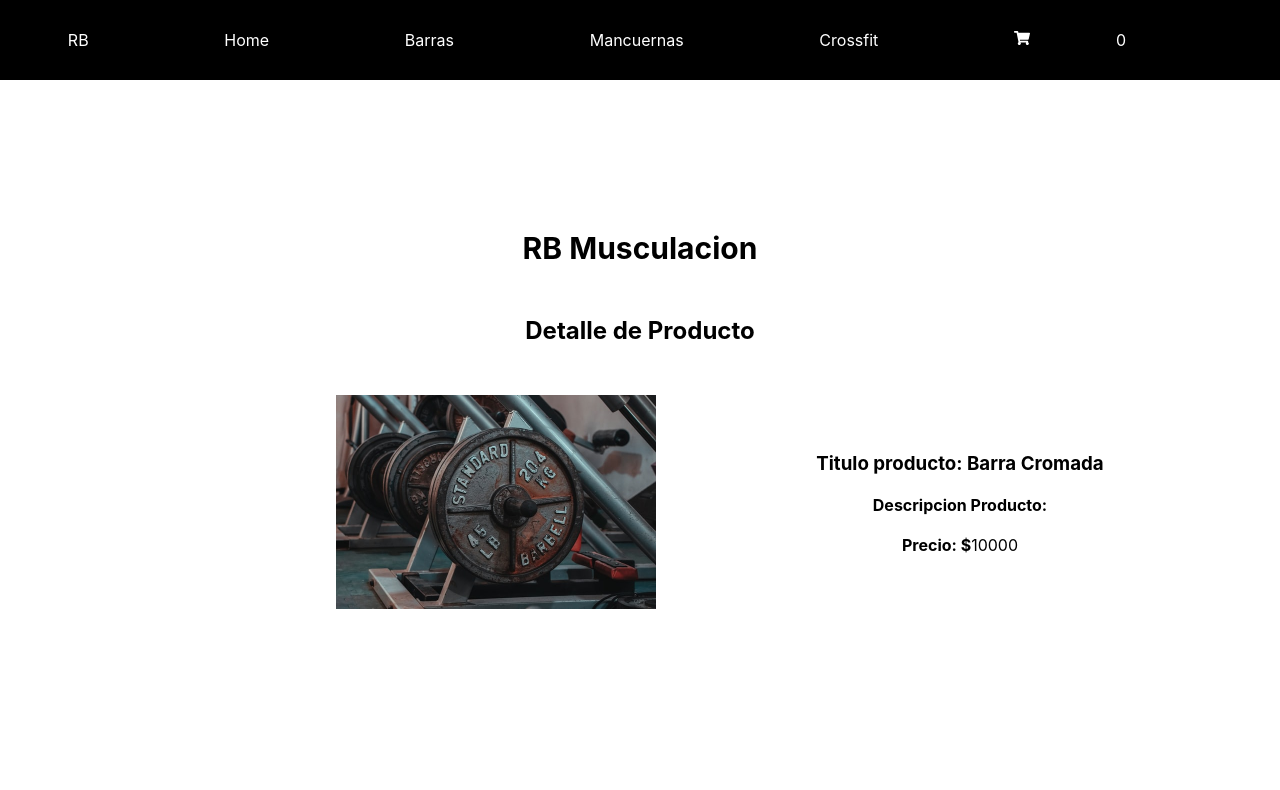
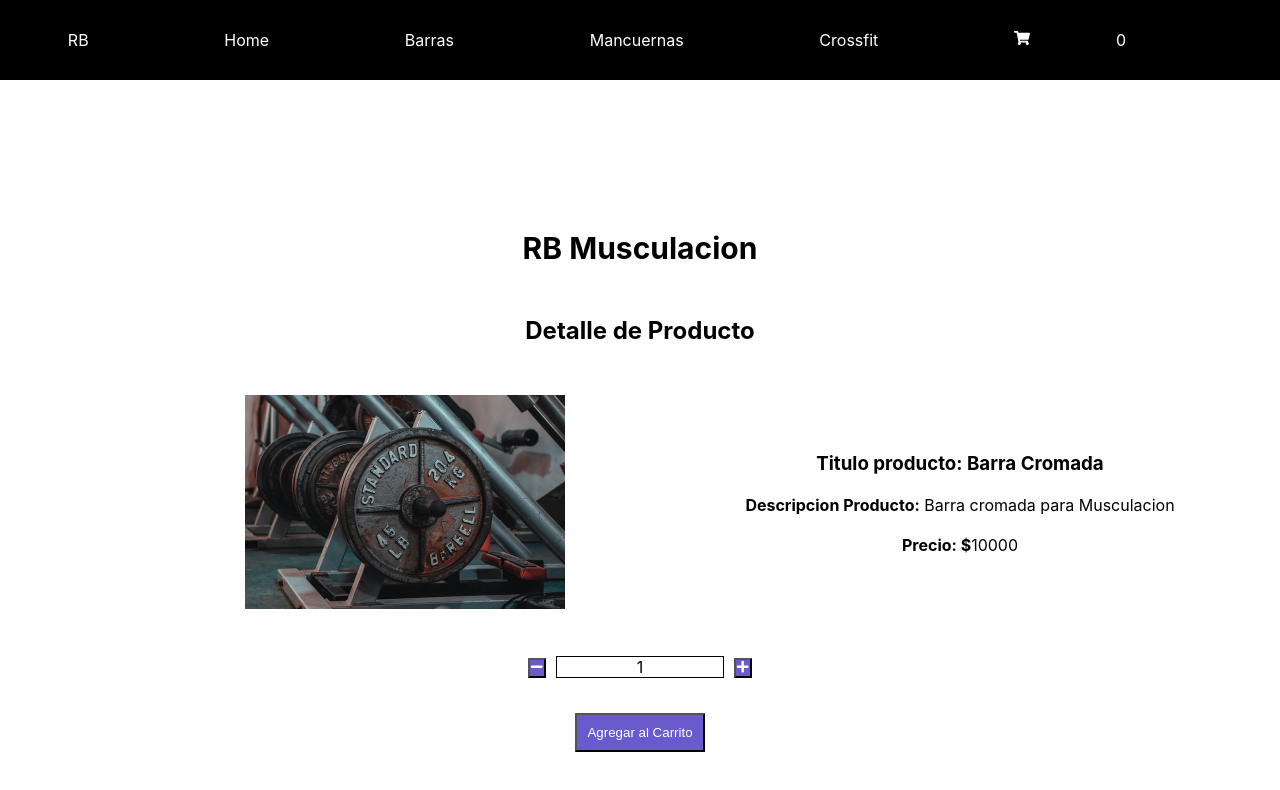
Before and after one commit to Rodrigobernad89/proyecto_react_idea_bernad, a React (Create React App) app: page /productos/1 in a window 1280 px wide. Shown: the top 790 px of the page. Built offline with nearby package versions, Linux system fonts and the light colour scheme.

Commit message:
Agrego funcionalidad en el componente Counter, y lo sumo al componente ItemDetail realizando su correspondiente funcionalidad

```diff
--- a/src/App.css
+++ b/src/App.css
@@ -144,6 +144,7 @@
   display:flex;
   justify-content: center;
   align-items:center;
+  margin-bottom:40px;
 }
 
 .imagenDetalle{
--- a/src/components/ItemCount.js
+++ b/src/components/ItemCount.js
@@ -6,7 +6,7 @@ import { FaMinus } from "react-icons/fa";
 
 
 
-function ItemCount({stock,initial}) {
+function ItemCount({stock,initial,onAdd}) {
     const [counter, setCounter] = useState(parseInt(initial));
 
     function handleIncrement(){
@@ -18,16 +18,12 @@ function ItemCount({stock,initial}) {
     }
 
     return (
-        <div>
-            <div>
-            <h2 className="tituloProducto">Barra de musculacion</h2>
-            <img className="imagenProducto" src={barra}/>
-            </div>
+        <div className="contenedorCounter">
             <button className='botonRestar' onClick={handleDecrement}><FaMinus/></button>
             <span className="contador">{counter}</span>
             <button className='botonSumar' onClick={handleIncrement}><FaPlus/></button>
             <div>
-                <button className="botonAgregar"onClick={()=>{console.log(`Se agrego ${counter} item del producto al carrito`)}}>Agregar al Carrito</button>
+                <button className="botonAgregar"onClick={onAdd}>Agregar al Carrito</button>
             </div>
         </div>
     )
--- a/src/components/ItemDetail.js
+++ b/src/components/ItemDetail.js
@@ -1,6 +1,20 @@
+import react, { useEffect } from 'react'
+import { Link,NavLink } from "react-router-dom"
 import React from 'react'
+import ItemCount from './ItemCount'
+import{useState} from 'react'
+
 
 function ItemDetail({producto}) {
+    const [added, setAdded] = useState(false)
+    const onAdd= () =>{
+        setAdded(true)
+    }
+
+    useEffect(()=>{
+        console.log('added',added);
+    },[added])
+
     return (
         <div>
             <h2 className="tituloProductos">Detalle de Producto</h2>
@@ -10,10 +24,20 @@ function ItemDetail({producto}) {
                 </div>
                 <div>
                     <h3 className="tituloDetalle"><strong>Titulo producto: </strong>{producto.title}</h3>
-                    <p className="descripcionProducto"><strong>Descripcion Producto:</strong> {producto.description}</p>
+                    <p className="descripcionProducto"><strong>Descripcion Producto:</strong> {producto.descripcion}</p>
                     <span className="precioDetalle"><strong>Precio: $</strong>{producto.price}</span>
+
                 </div>
+
             </div>
+            {!added &&
+                <ItemCount stock="5" initial="1" onAdd={onAdd}/>
+
+            }
+            {added &&
+                <NavLink to="/cart"><button className="botonAgregar" >Terminar compra</button></NavLink>
+
+            }
         </div>
     )
 }
--- a/src/data/productos.js
+++ b/src/data/productos.js
@@ -9,6 +9,7 @@ export const productos = [
         title:"Barra Cromada",
         category:"Barras",
         price:10000,
+        descripcion:"Barra cromada para Musculacion",
         pictureUrl:barra
     },
     {
@@ -16,6 +17,7 @@ export const productos = [
         title:"Mancuernas",
         category:"Mancuernas",
         price:3000,
+        descripcion:"Mancuerna cromada para Musculacion",
         pictureUrl:mancuerna
     },
     {
@@ -23,6 +25,7 @@ export const productos = [
         title:"Soga Crossfit",
         category:"Crossfit",
         price:1000,
+        descripcion:"Sogas de 10mm para crossfit",
         pictureUrl:soga
     }
 ]
```
